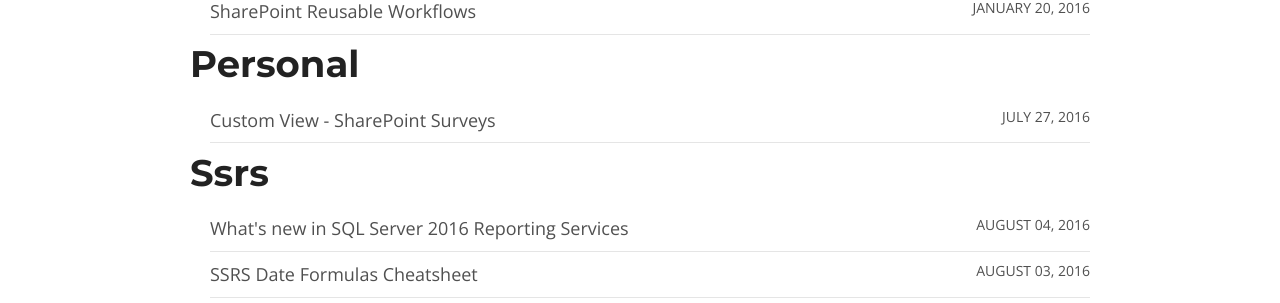
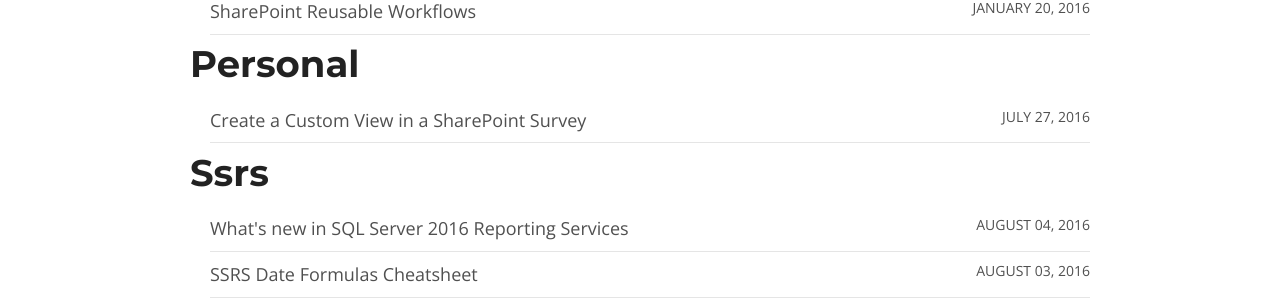
Before and after one commit to ldsouza/ldsouza.github.io, a Jekyll site: the page built from categories.html, in a window 1280 px wide. Shown: the part 832-1135 px from the top of the page. Built offline with Jekyll 4.4.1, drawn with Linux system fonts in a browser that asks for light colours; nearby versions of some CDN libraries.

Commit message:
Update 2016-07-27-sharepoint-surveys.md

```diff
--- a/_posts/2016-07-27-sharepoint-surveys.md
+++ b/_posts/2016-07-27-sharepoint-surveys.md
@@ -4,7 +4,7 @@
 mathjax: false
 featured: false
 comments: false
-title: Custom View - SharePoint Surveys
+title: Create a Custom View in a SharePoint Survey
 description: ''
 headline: ''
 modified: ''
```
